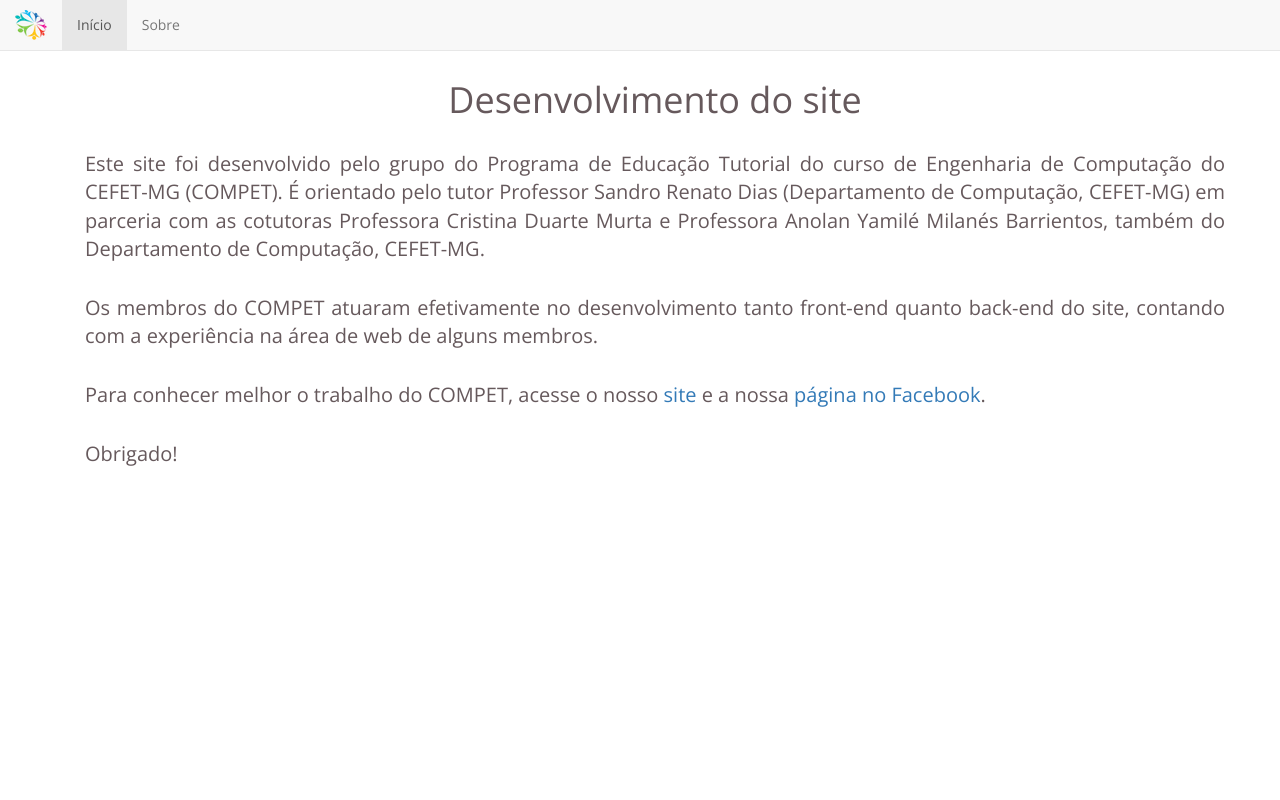
After one commit to sauloantuness/site-pet, a Django app: page /interpet/sobre/ in a window 1280 px wide. The commit adds this page. Run offline with Django 3.2, Linux system fonts and the light colour scheme; some libraries are stand-ins or nearby versions.

Commit message:
Pagina sobre #18 close

```diff
--- a/interpet/static/interpet/assets/css/style.css
+++ b/interpet/static/interpet/assets/css/style.css
@@ -68,3 +68,11 @@ form .form-control[type=text] {
 .datatables tr.shown td.details-control {
     background: url('/static/assets/img//details_close.png') no-repeat center center;
 }
+
+.sobre-content{
+    text-align: justify;
+}
+
+.sobre-content h1{
+    text-align: center;
+}
--- a/interpet/templates/interpet/inscricao.html
+++ b/interpet/templates/interpet/inscricao.html
@@ -35,6 +35,7 @@
 					<li><a href="/interpet">Dia 2</a></li>
 					<li><a href="/interpet">Informações</a></li>
 					<li class="active"><a href="/interpet/inscricao">Inscrições</a></li>
+					<li><a href="/interpet/sobre">Sobre</a></li>
 				</ul>
 			</div>
 		</div>
--- a/interpet/templates/interpet/interpet.html
+++ b/interpet/templates/interpet/interpet.html
@@ -35,6 +35,7 @@
 					<li><a href="#title2">Dia 2</a></li>
 					<li><a href="#info">Informações</a></li>
 					<li><a href="/interpet/inscricao">Inscrições</a></li>
+					<li><a href="/interpet/sobre">Sobre</a></li>
 				</ul>
 			</div>
 		</div>
@@ -132,7 +133,7 @@
 <script src="/static/interpet/assets/js/jquery.localScroll.min.js"></script>
 <script src="/static/interpet/assets/js/jquery.scrollTo.min.js"></script>
 <script src="/static/interpet/assets/js/script.js"></script>
-<script src="//cdnjs.cloudflare.com/ajax/libs/jquery.matchHeight/0.7.0/jquery.matchHeight-min.js"><script>
+<script src="//cdnjs.cloudflare.com/ajax/libs/jquery.matchHeight/0.7.0/jquery.matchHeight-min.js"></script>
 
 
 </body>
--- /dev/null
+++ b/interpet/templates/interpet/sobre.html
@@ -0,0 +1,60 @@
+<!DOCTYPE html5>
+<html lang="en">
+
+	<head>
+		<meta charset="UTF-8">
+		<meta name="viewport" content="width=device-width, initial-scale=1.0">
+		<title>CEFET-MG - Interpet</title>
+		<link rel="icon" href="/static/interpet/img/logos/logo_cefet_color.png">
+		<link rel="stylesheet" href="/static/assets/css/bootstrap.css" media="screen">
+		<link rel="stylesheet" href="/static/interpet/assets/css/style.css">
+		<link rel="stylesheet" href="https://fonts.googleapis.com/css?family=Open+Sans:400,300">
+		<link rel="stylesheet" href="//maxcdn.bootstrapcdn.com/font-awesome/4.2.0/css/font-awesome.min.css">
+	</head>
+
+	<body class="fadeIn">
+
+		<header>
+			<nav class="navbar navbar-default navbar-fixed-top">
+				<div class="container-fluid">
+					<div class="navbar-header">
+						<a class="navbar-brand" href="/interpet">
+							<img alt="Interpet" src="/static/interpet/img/logos/logo-only-interpet.png">
+						</a>
+					</div>
+			    	<div class="collapse navbar-collapse" id="bs-example-navbar-collapse-1">
+					    <ul class="nav navbar-nav">
+							<li class="active"><a href="/interpet">Início<span class="sr-only">(current)</span></a></li>
+							<li><a href="/interpet/sobre">Sobre</a></li>
+						</ul>
+					</div>
+				</div>
+			</nav>
+		</header>
+
+		<div class="container">
+			<div class="container header" id="start">
+				<div class="row">
+					<div class="col-md-12 sobre-content">
+						<h1 class="sobre-title">Desenvolvimento do site</h1>
+						<p>Este site foi desenvolvido pelo grupo do Programa de Educação Tutorial do curso de Engenharia de Computação do CEFET-MG (COMPET). É orientado pelo tutor Professor Sandro Renato Dias (Departamento de Computação, CEFET-MG) em parceria com as cotutoras Professora Cristina Duarte Murta e Professora Anolan Yamilé Milanés Barrientos, também do Departamento de Computação, CEFET-MG.</p>
+				        <p>Os membros do COMPET atuaram efetivamente no desenvolvimento tanto front-end quanto back-end do site, contando com a experiência na área de web de alguns membros.</p>
+				        <p>Para conhecer melhor o trabalho do COMPET, acesse o nosso <a href="http://compet.decom.cefetmg.br" target="_blank">site</a> e a nossa <a href="https://www.facebook.com/competcefetmg/?fref=ts" target="_blank">página no Facebook</a>.	</p>
+				        <p>Obrigado!</p>
+					</div>
+				</div>
+			</div>
+		</div>
+
+
+		<script src="/static/interpet/assets/js/jquery.js"></script>
+		<script src="/static/assets/js/bootstrap.min.js"></script>
+		<script src="/static/interpet/assets/js/jquery.localScroll.min.js"></script>
+		<script src="/static/interpet/assets/js/jquery.scrollTo.min.js"></script>
+		<script src="/static/interpet/assets/js/script.js"></script>
+		<script src="//cdnjs.cloudflare.com/ajax/libs/jquery.matchHeight/0.7.0/jquery.matchHeight-min.js"></script>
+
+
+	</body>
+
+</html>
--- a/interpet/urls.py
+++ b/interpet/urls.py
@@ -5,5 +5,6 @@ urlpatterns = [
 	url(r'^$', views.interpet),
 	url(r'^inscricao/', views.inscricao),
 	url(r'^inscritos/', views.inscritos),
-	url(r'^inscritos.json', views.inscritosJson)
+	url(r'^inscritos.json', views.inscritosJson),
+	url(r'^sobre/',views.sobre)
 ]
--- a/interpet/views.py
+++ b/interpet/views.py
@@ -46,3 +46,6 @@ def inscritosJson(request):
 
 def inscritos(request):
 	return render(request, 'interpet/inscritos.html')
+
+def sobre(request):
+	return render(request,'interpet/sobre.html')
```
